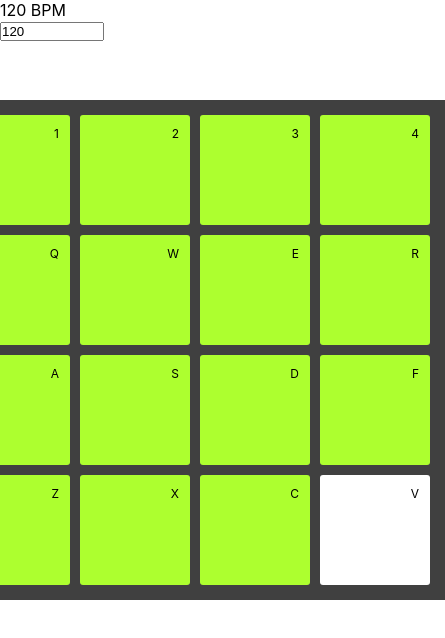
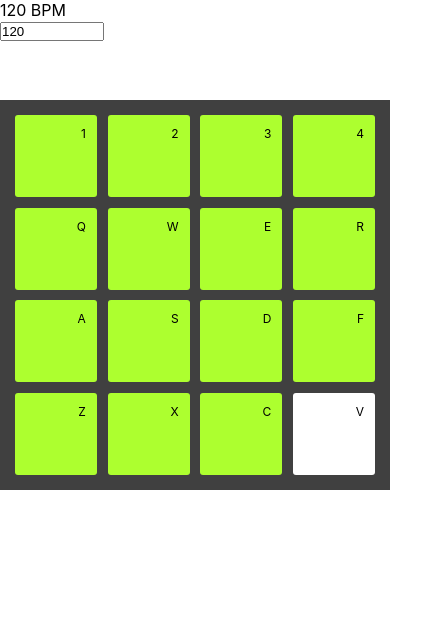
Before and after one commit to jangroy/16gridz, a React (Create React App) app: page / in a window 390 px wide. Shown: the top 638 px of the page, 445 px wide, since content can reach past the window. Built offline with nearby package versions, Linux system fonts and the light colour scheme.

Commit message:
mobile touch, responsiveness

```diff
--- a/src/components/DrumMachine.js
+++ b/src/components/DrumMachine.js
@@ -4,13 +4,15 @@ import styled from "styled-components";
 import { data } from "../data";
 
 const PadsWrapper = styled.div`
-  width: 500px;
-  height: 500px;
+  max-width: 500px;
+  max-height: 500px;
+  width: 100vw;
+  height: 100vw;
   padding: 15px;
   background: #404040;
   display: grid;
   grid-template-columns: repeat(4, 1fr);
-  grid-gap: 10px;
+  grid-gap: 3%;
   box-sizing: border-box;
 `;
 
--- a/src/components/DrumPad.js
+++ b/src/components/DrumPad.js
@@ -41,9 +41,13 @@ const DrumPad = props => {
     <PadStyle
       assigned={props.uri}
       playing={playing}
-      onMouseDown={() => {
+      onTouchStart={e => {
         audioPlay();
       }}
+      onMouseDown={e => {
+        audioPlay();
+      }}
+      onTouchEnd={e => e.preventDefault()}
     >
       <PadKeyStyle>{props.hotkey}</PadKeyStyle>
     </PadStyle>
```
